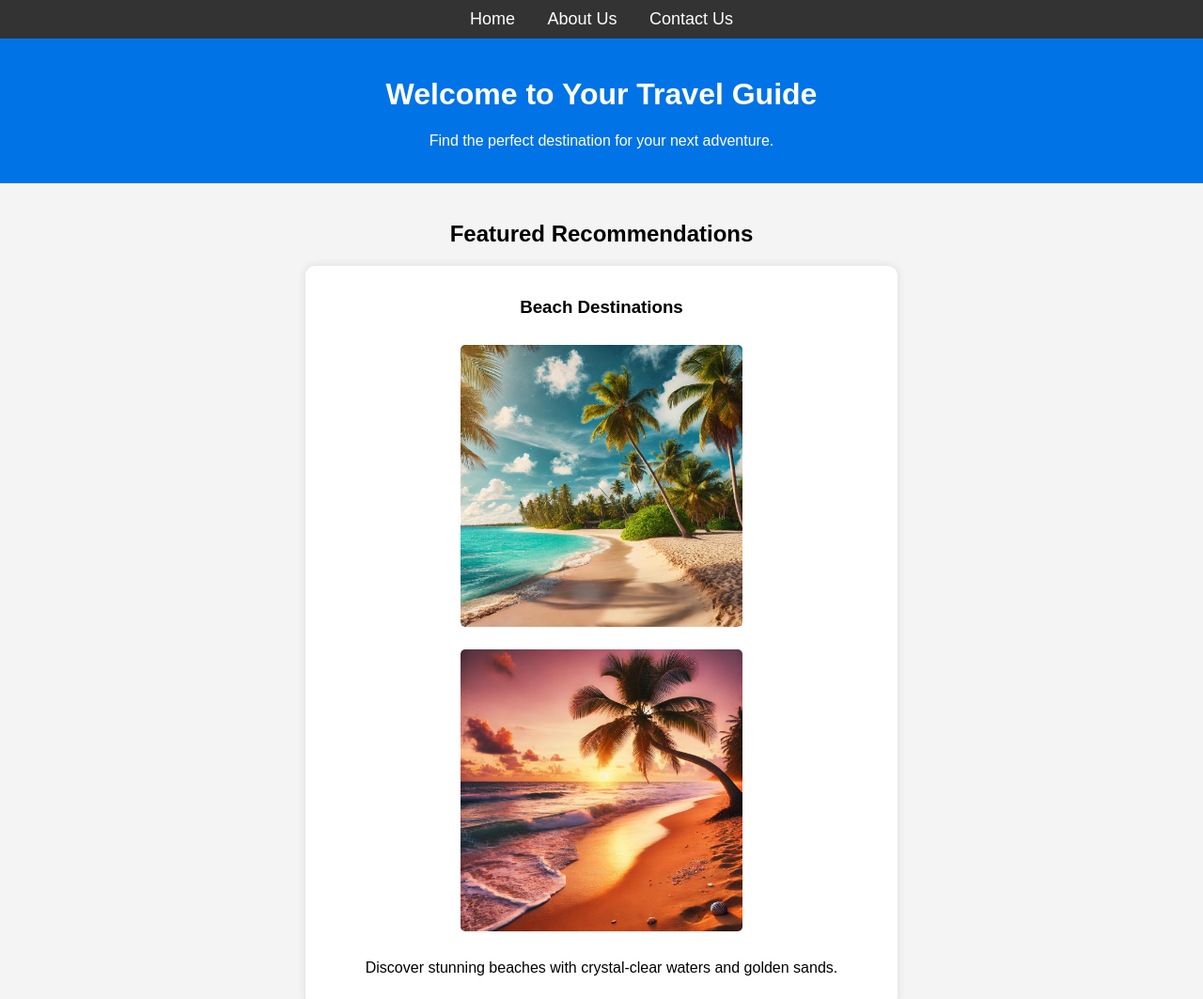
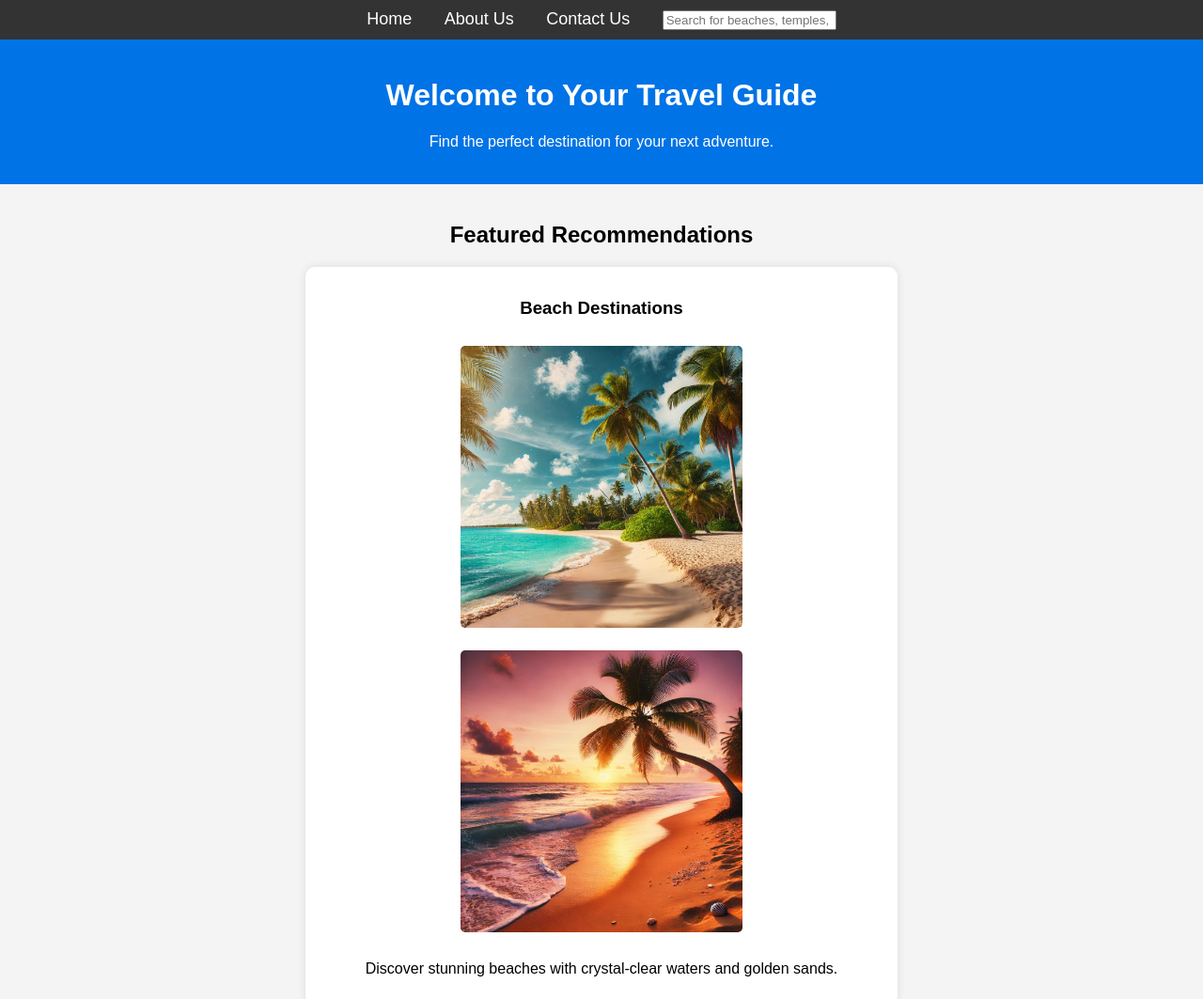
Before and after one commit to hibrahimh/travel-site, a plain HTML site: page index.html in a window 1280 px wide. Shown: the top 1063 px of the page at 94% size. Drawn offline with Linux system fonts and the light colour scheme.

Commit message:
Update index.html

```diff
--- a/index.html
+++ b/index.html
@@ -13,6 +13,9 @@
             <li><a href="index.html">Home</a></li>
             <li><a href="about.html">About Us</a></li>
             <li><a href="contact.html">Contact Us</a></li>
+            <li class="search-container">
+                <input type="text" id="search" placeholder="Search for beaches, temples, or cities...">
+            </li>
         </ul>
     </nav>
 
```
